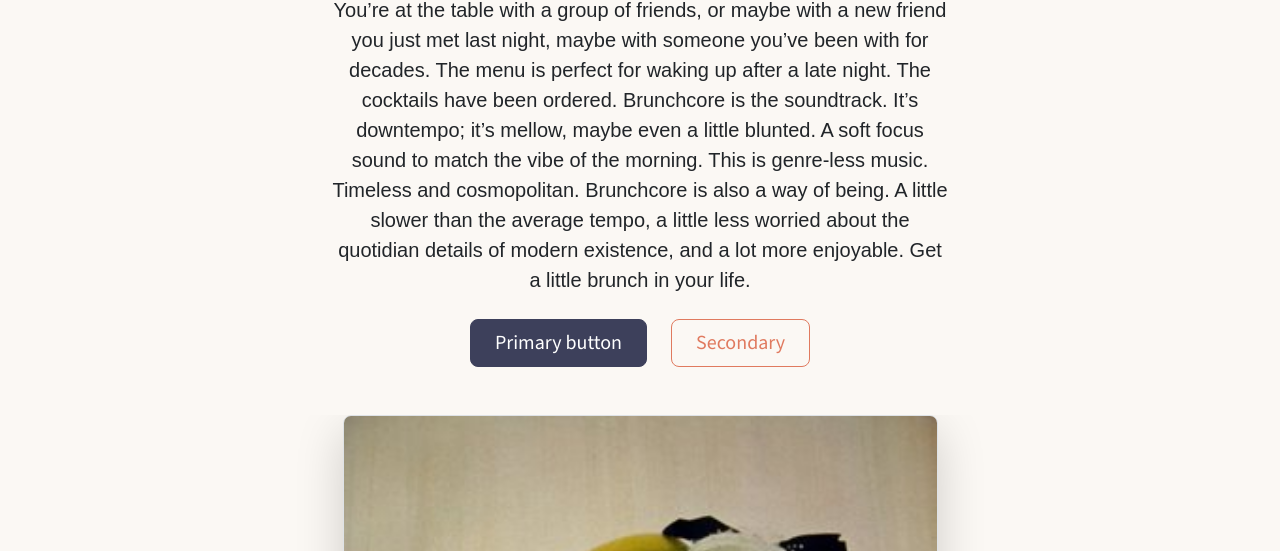
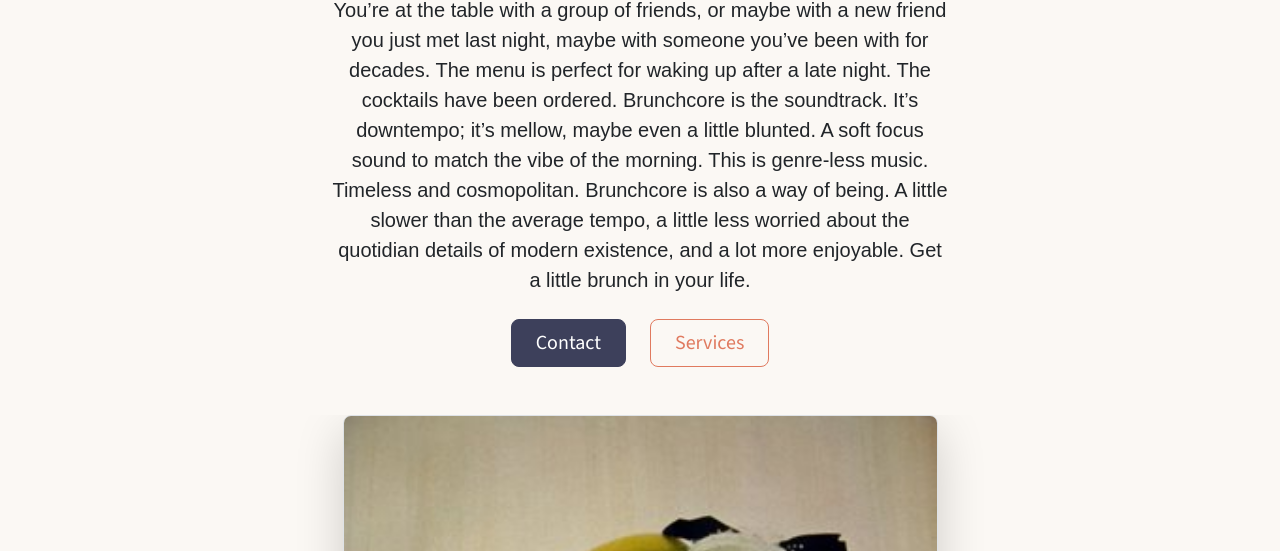
Before and after one commit to jlybruns/brunchcore, a website: page index.html in a window 1280 px wide. Shown: the part 249-800 px from the top of the page. Drawn offline with nearby package versions, Linux system fonts and the light colour scheme; a web font is replaced by a local one.

Commit message:
Changed buttons

```diff
--- a/index.html
+++ b/index.html
@@ -46,8 +46,8 @@
                 Timeless and cosmopolitan.  Brunchcore is also a way of being.  A little slower than the average tempo, a little less worried about the
                 quotidian details of modern existence, and a lot more enjoyable. Get a little brunch in your life.</p>
               <div class="d-grid gap-2 d-sm-flex justify-content-sm-center mb-5">
-                <button type="button" class="btn btn-primary btn-lg px-4 me-sm-3">Primary button</button>
-                <button type="button" class="btn btn-outline-secondary btn-lg px-4">Secondary</button>
+                <button type="button" class="btn btn-primary btn-lg px-4 me-sm-3">Contact</button>
+                <button type="button" class="btn btn-outline-secondary btn-lg px-4">Services</button>
               </div>
             </div>
             <div class="overflow-hidden mb-5" style="max-height: 45vh;">
```
